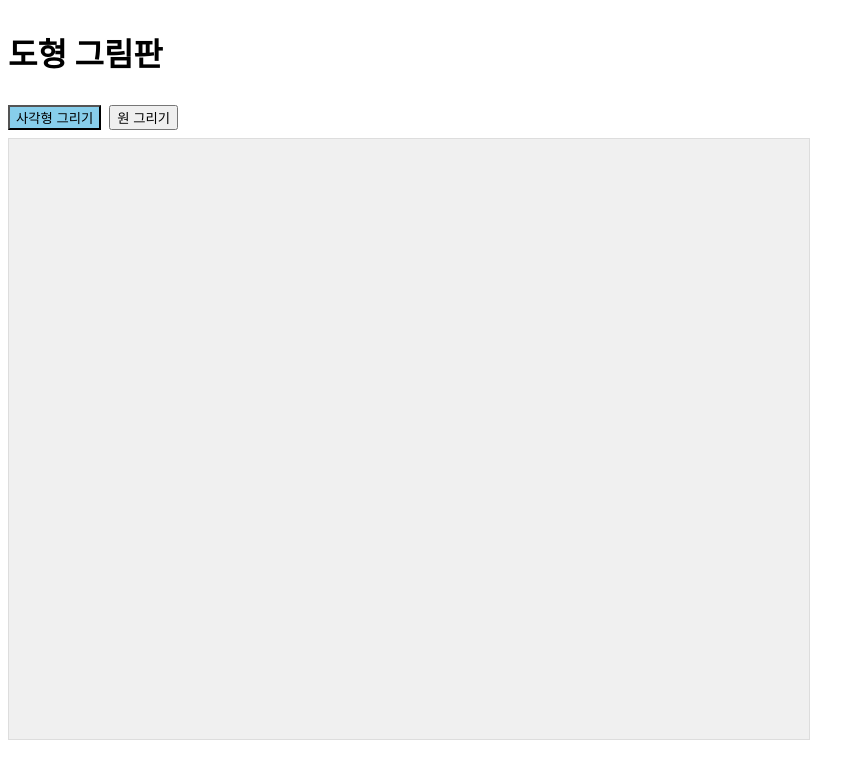
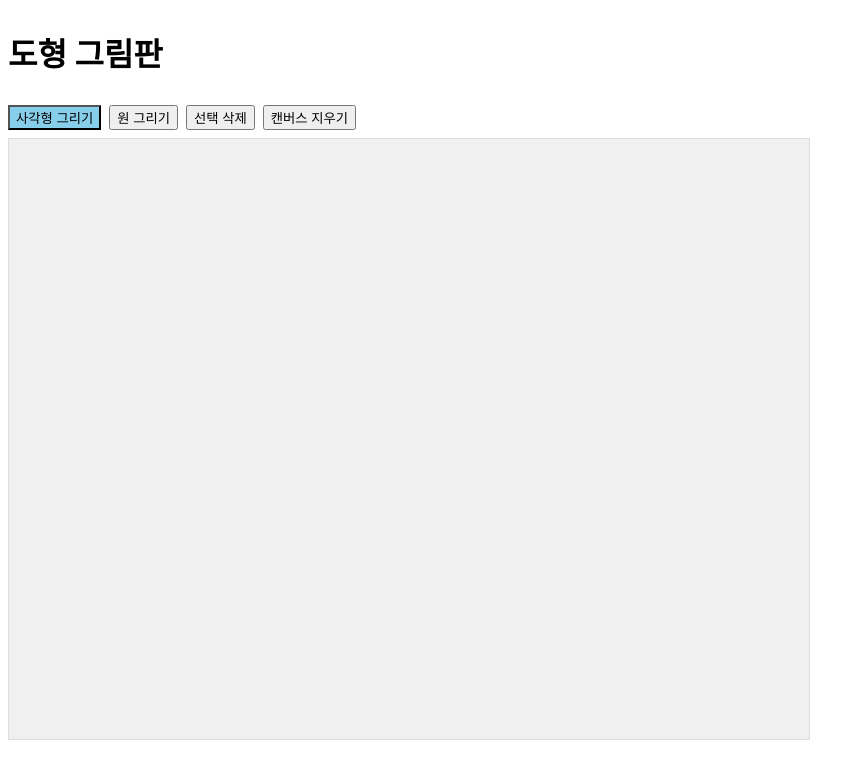
Before and after one commit to 0qtttt/paint-app, a Next.js app: page / in a window 1280 px wide. Shown: the top 778 px of the page, without its empty margins (0-865 px from the left). Built offline with nearby package versions, Linux system fonts and the light colour scheme.

Commit message:
캔버스 초기화 기능 도형 삭제 기능 추가

```diff
--- a/app/page.tsx
+++ b/app/page.tsx
@@ -104,6 +104,19 @@ function App() {
     setIsMoving(false);
   };
 
+  // 캔버스 모두 삭제
+  const clearCanvas = () => {
+    setShapes([]);
+    setSelectedShape(null);
+  };
+
+  // 선택된 도형 삭제
+  const handleDelete = () => {
+    if (!selectedShape) return;
+    setShapes(shapes.filter((d) => d.id !== selectedShape.id));
+    setSelectedShape(null);
+  };
+
   return (
     <div
       style={{
@@ -120,6 +133,8 @@ function App() {
         <button onClick={() => changeDrawMode('circle')} className={drawMode === 'circle' ? 'active' : ''}>
           원 그리기
         </button>
+        <button onClick={handleDelete}>선택 삭제</button>
+        <button onClick={clearCanvas}>캔버스 지우기</button>
       </div>
       <div ref={canvasRef} className='canvas' onMouseDown={handleMouseDown} onMouseMove={handleMouseMove} onMouseUp={handleMouseUp}>
         {shapes.map((shape) => (
```
